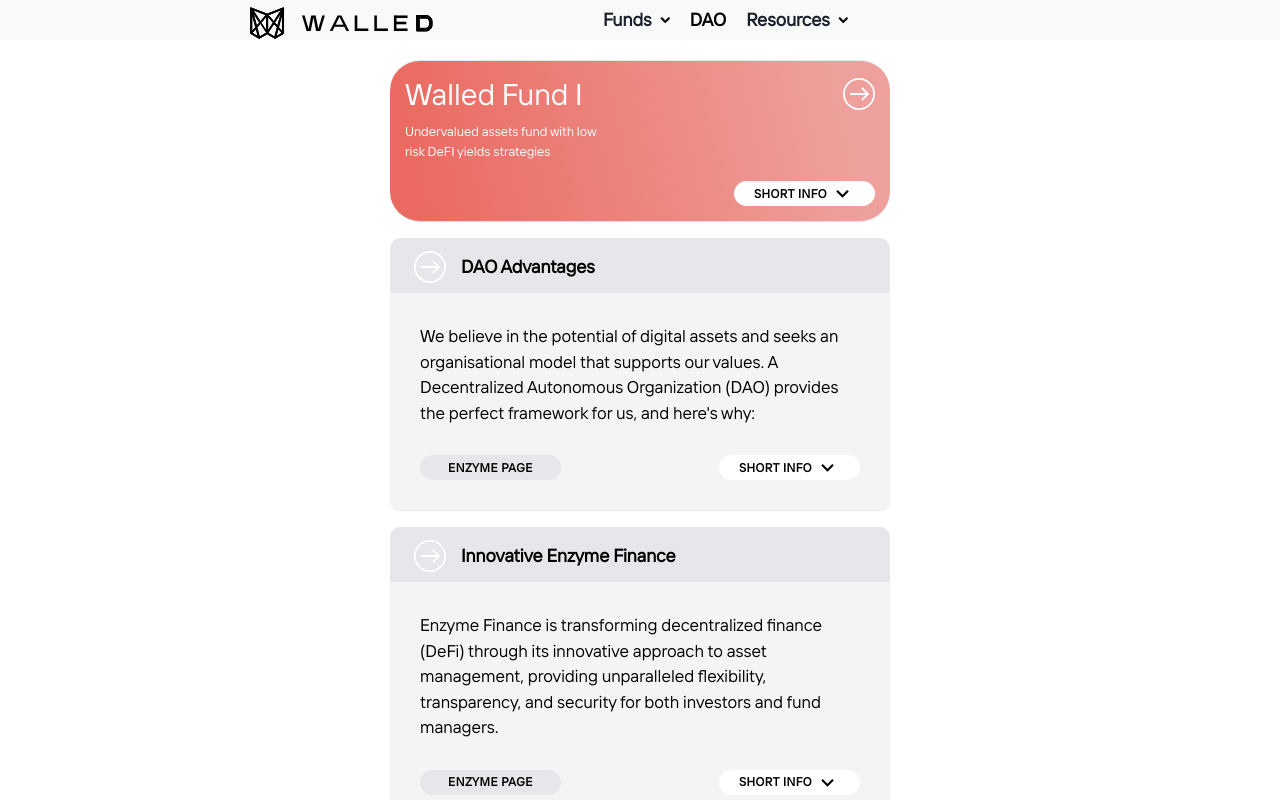
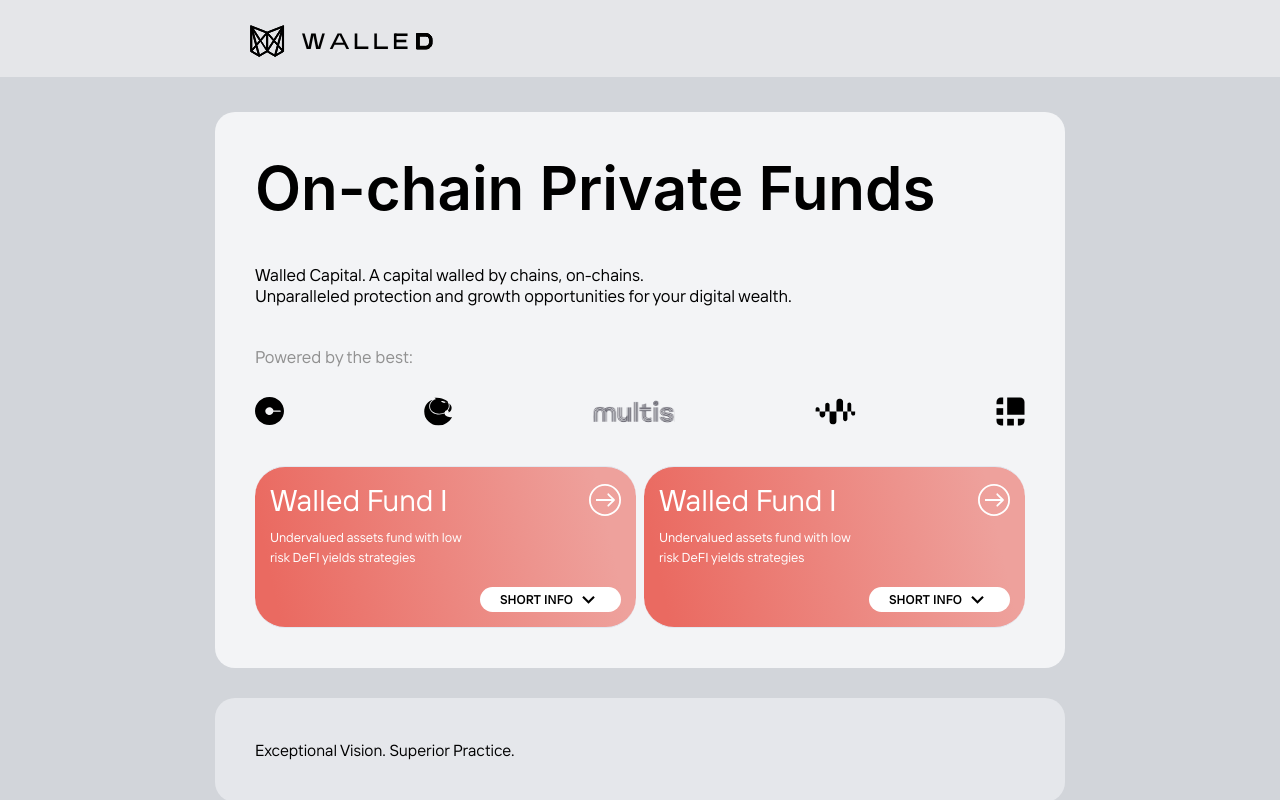
Before and after one commit to Walled-Capital/walled-capital-landing-page, a Next.js app: page / in a window 1280 px wide. Built offline with nearby package versions, Linux system fonts and the light colour scheme.

Commit message:
feature: added Private Funds section

```diff
--- a/src/components/layout/Header.tsx
+++ b/src/components/layout/Header.tsx
@@ -1,20 +1,11 @@
-import {
-  Button,
-  Flex,
-  Menu,
-  MenuButton,
-  MenuItem,
-  MenuList,
-  SystemStyleObject,
-} from "@chakra-ui/react";
-import { ChevronDownIcon } from "@src/assets/icons";
-import {Logo} from "@src/assets/logo";
+import { Flex, SystemStyleObject } from "@chakra-ui/react";
+import { Logo } from "@src/assets/logo";
 
 const HeaderStyles: SystemStyleObject = {
-  h: "72px",
+  py: "25px",
   px: "250px",
   alignItems: "center",
-  bgColor: "#F9F9F9",
+  bgColor: "#E5E6E9",
   w: "100%",
   ".logo": {
     position: "relative",
@@ -42,38 +33,38 @@
       <Flex className="logo">
         <Logo />
       </Flex>
-      <Flex className="menu">
-        <Flex>
-          <Menu>
-            <MenuButton
-              className="menuButton"
-              as={Button}
-              rightIcon={<ChevronDownIcon />}
-            >
-              Funds
-            </MenuButton>
-            <MenuList>
-              <MenuItem>LINK1</MenuItem>
-              <MenuItem>LINK2</MenuItem>
-            </MenuList>
-          </Menu>
-        </Flex>
-        <Flex className="menuButton">DAO</Flex>
-        <Menu>
-          <MenuButton
-            className="menuButton"
-            as={Button}
-            rightIcon={<ChevronDownIcon />}
-          >
-            Resources
-          </MenuButton>
-          <MenuList>
-            <MenuItem>LINK1</MenuItem>
-            <MenuItem>LINK2</MenuItem>
-          </MenuList>
-        </Menu>
-      </Flex>
-      <Flex visibility="hidden" w="12px" />
+      {/*<Flex className="menu">*/}
+      {/*  <Flex>*/}
+      {/*    <Menu>*/}
+      {/*      <MenuButton*/}
+      {/*        className="menuButton"*/}
+      {/*        as={Button}*/}
+      {/*        rightIcon={<ChevronDownIcon />}*/}
+      {/*      >*/}
+      {/*        Funds*/}
+      {/*      </MenuButton>*/}
+      {/*      <MenuList>*/}
+      {/*        <MenuItem>LINK1</MenuItem>*/}
+      {/*        <MenuItem>LINK2</MenuItem>*/}
+      {/*      </MenuList>*/}
+      {/*    </Menu>*/}
+      {/*  </Flex>*/}
+      {/*  <Flex className="menuButton">DAO</Flex>*/}
+      {/*  <Menu>*/}
+      {/*    <MenuButton*/}
+      {/*      className="menuButton"*/}
+      {/*      as={Button}*/}
+      {/*      rightIcon={<ChevronDownIcon />}*/}
+      {/*    >*/}
+      {/*      Resources*/}
+      {/*    </MenuButton>*/}
+      {/*    <MenuList>*/}
+      {/*      <MenuItem>LINK1</MenuItem>*/}
+      {/*      <MenuItem>LINK2</MenuItem>*/}
+      {/*    </MenuList>*/}
+      {/*  </Menu>*/}
+      {/*</Flex>*/}
+      {/*<Flex visibility="hidden" w="12px" />*/}
     </Flex>
   );
 };
--- a/src/components/layout/Layout.tsx
+++ b/src/components/layout/Layout.tsx
@@ -15,7 +15,7 @@
 export const Layout: FC<FlexProps> = ({ children, ...props }) => (
   <Flex sx={LayoutStyles} {...props} >
     <Header />
-    <Box as="main" flex="1 1 auto">
+    <Box as="main" flex="1 1 auto" w='100%'>
       {children}
     </Box>
     <Footer />
--- a/src/pages/index.tsx
+++ b/src/pages/index.tsx
@@ -1,34 +1,89 @@
-import {Flex, ListItem, OrderedList, Text, VStack} from "@chakra-ui/react";
-import { ProjectBoxV2 } from "@src/components/project-box-main/project-box-v2/ProjectBoxV2";
+import {Flex, FlexProps, Heading, HStack, Image, Text, VStack} from "@chakra-ui/react";
 import {ProjectBox} from "@src/components/project-box-main/project-box-v1/ProjectBox";
+import {FC, PropsWithChildren} from "react";
+
+const icons = [
+  "/Gnosis.svg",
+  "/Aragon.svg",
+  "/Miltis.svg",
+  "/Enzyme.svg",
+  "/Ledger.svg",
+];
+
+const SectionLayout: FC<PropsWithChildren & FlexProps> = ({children, ...props}) => (
+  <Flex {...props} w="100%" p="40px" borderRadius="20px">
+    {children}
+  </Flex>
+);
 
 export default function Home() {
   return (
     <Flex
-      sx={{
-        alignItems: "center",
-        justifyContent: "center",
-        w: "500px",
-        my: "20px",
-      }}
+      w="100%"
+      py="35px"
+      px="215px"
+      alignItems="center"
+      justifyContent="center"
     >
-      <VStack spacing={4}>
+      <VStack spacing={30} w="100%">
+        <SectionLayout bgColor="#F3F4F6">
+          <VStack spacing="40px" w="100%">
+            <Heading
+              w="100%"
+              fontSize="60px"
+              fontWeight="600"
+              lineHeight="72px"
+              textAlign="left"
+            >
+              On-chain Private Funds
+            </Heading>
+            <Text
+              fontSize="17px"
+              fontWeight="500"
+              lineHeight="21px"
+              textAlign="left"
+              w="100%"
+            >
+              Walled Capital. A capital walled by chains, on-chains.
+              <br/>
+              Unparalleled protection and growth opportunities for your digital
+              wealth.
+            </Text>
+            <Flex w="100%" flexDir="column">
+              <Text
+                fontSize="17px"
+                fontWeight="500"
+                lineHeight="21px"
+                color="#919191"
+                textAlign="left"
+                pb="30px"
+                w="100%"
+              >
+                Powered by the best:
+              </Text>
+              <Flex justifyContent="space-between">
+                {icons.map((src, index) => (
+                  <Image key={index} src={src} alt={src}/>
+                ))}
+              </Flex>
+            </Flex>
+            <HStack w="100%" alignItems="flex-start">
               <ProjectBox
-          accordionPanelRender={({ closeButton }) => (
+                accordionPanelRender={({closeButton}) => (
                   <VStack spacing={4} align="stretch">
                     <Text
                       sx={{
                         fontSize: "13px",
                       }}
                     >
-                A tokenised digital assets hedge fund with additional low-risk
-                yields from DeFis (no leverage and impermanent loss). It&apos;s
-                based on{" "}
+                      A tokenised digital assets hedge fund with additional
+                      low-risk yields from DeFis (no leverage and impermanent
+                      loss). It&apos;s based on{" "}
                       <Text as="span" fontWeight={700}>
                         enzyme.finance
                       </Text>{" "}
-                platform, providing real-time audible data and full control over
-                the assets.
+                      platform, providing real-time audible data and full
+                      control over the assets.
                     </Text>
                     <Flex
                       sx={{
@@ -40,19 +95,35 @@
                       }}
                     >
                       <VStack spacing={1} align="stretch" w="100%">
-                  <Flex w="100%" justifyContent="space-between" fontSize="13px">
+                        <Flex
+                          w="100%"
+                          justifyContent="space-between"
+                          fontSize="13px"
+                        >
                           <Flex>Management / Performance fees:</Flex>
                           <Flex fontWeight={700}>2% / 20%</Flex>
                         </Flex>
-                  <Flex w="100%" justifyContent="space-between" fontSize="13px">
+                        <Flex
+                          w="100%"
+                          justifyContent="space-between"
+                          fontSize="13px"
+                        >
                           <Flex>Fund life term:</Flex>
                           <Flex fontWeight={700}>5 years</Flex>
                         </Flex>
-                  <Flex w="100%" justifyContent="space-between" fontSize="13px">
+                        <Flex
+                          w="100%"
+                          justifyContent="space-between"
+                          fontSize="13px"
+                        >
                           <Flex>Soft-cap:</Flex>
                           <Flex fontWeight={700}>$1kk</Flex>
                         </Flex>
-                  <Flex w="100%" justifyContent="space-between" fontSize="13px">
+                        <Flex
+                          w="100%"
+                          justifyContent="space-between"
+                          fontSize="13px"
+                        >
                           <Flex>Hard-cap:</Flex>
                           <Flex fontWeight={700}>$10kk</Flex>
                         </Flex>
@@ -75,112 +146,93 @@
                   </VStack>
                 )}
               />
-
-        <ProjectBoxV2
-          iconSrc="/arrowInEllipse.svg"
-          title="DAO Advantages"
-          description="We believe in the potential of digital assets and seeks an
-            organisational model that supports our values. A Decentralized
-            Autonomous Organization (DAO) provides the perfect framework for us,
-            and here's why:"
-          accordionPanelRender={() => (
-            <Flex flexDir="column" px="30px" pb="30px">
-              <OrderedList>
-                <ListItem>
-                  <b>Decentralization & Transparency:</b> Real-time, verifiable
-                  information is available, with a focus on on-chain activities,
-                  which eliminates the need for audits and reduces operational
-                  costs.
-                </ListItem>
-                <ListItem>
-                  <b>Asset Control & Innovation:</b> The DAO emphasizes
-                  self-custody, allowing members to retain direct control over
-                  their assets. This model fosters innovation by utilizing smart
-                  contracts and decentralized applications (dApps) to automate
-                  processes and develop efficient investment products.
-                </ListItem>
-              </OrderedList>
+              <ProjectBox
+                accordionPanelRender={({closeButton}) => (
+                  <VStack spacing={4} align="stretch">
+                    <Text
+                      sx={{
+                        fontSize: "13px",
+                      }}
+                    >
+                      A tokenised digital assets hedge fund with additional
+                      low-risk yields from DeFis (no leverage and impermanent
+                      loss). It&apos;s based on{" "}
+                      <Text as="span" fontWeight={700}>
+                        enzyme.finance
+                      </Text>{" "}
+                      platform, providing real-time audible data and full
+                      control over the assets.
+                    </Text>
+                    <Flex
+                      sx={{
+                        p: "15px",
+                        border: "1px solid white",
+                        borderRadius: "20px",
+                        mb: "10px",
+                        w: "100%",
+                      }}
+                    >
+                      <VStack spacing={1} align="stretch" w="100%">
+                        <Flex
+                          w="100%"
+                          justifyContent="space-between"
+                          fontSize="13px"
+                        >
+                          <Flex>Management / Performance fees:</Flex>
+                          <Flex fontWeight={700}>2% / 20%</Flex>
                         </Flex>
+                        <Flex
+                          w="100%"
+                          justifyContent="space-between"
+                          fontSize="13px"
+                        >
+                          <Flex>Fund life term:</Flex>
+                          <Flex fontWeight={700}>5 years</Flex>
+                        </Flex>
+                        <Flex
+                          w="100%"
+                          justifyContent="space-between"
+                          fontSize="13px"
+                        >
+                          <Flex>Soft-cap:</Flex>
+                          <Flex fontWeight={700}>$1kk</Flex>
+                        </Flex>
+                        <Flex
+                          w="100%"
+                          justifyContent="space-between"
+                          fontSize="13px"
+                        >
+                          <Flex>Hard-cap:</Flex>
+                          <Flex fontWeight={700}>$10kk</Flex>
+                        </Flex>
+                      </VStack>
+                    </Flex>
+                    <Flex justifyContent="space-between">
+                      <Flex fontSize="12px" flexDir="column">
+                        <Text
+                          as="i"
+                          textTransform="uppercase"
+                          fontWeight={700}
+                          lineHeight="10px"
+                        >
+                          The fund launch:
+                        </Text>
+                        <Text as="i">beginning of May 2023</Text>
+                      </Flex>
+                      {closeButton}
+                    </Flex>
+                  </VStack>
                 )}
               />
-
-        <ProjectBoxV2
-          iconSrc="/arrowInEllipse.svg"
-          title="Innovative Enzyme Finance"
-          description="Enzyme Finance is transforming decentralized finance (DeFi) through its innovative approach to asset management, providing unparalleled flexibility, transparency, and security for both investors and fund managers."
-          accordionPanelRender={() => (
-            <Flex flexDir="column" px="30px" pb="30px">
-              <Text mb="30px">
-                By utilizing smart contracts and blockchain technology, the
-                platform simplifies fund creation, management, and investment,
-                eliminating third-party intermediaries.
-              </Text>
-              <Text>
-                Enzyme Finance&lsquo;s focus on security and transparency allows
-                investors to monitor their funds&lsquo; performance and validate
-                fund managers&lsquo; actions in real-time through
-                blockchain-recorded transactions.
-              </Text>
-            </Flex>
-          )}
-        />
-
-        <ProjectBoxV2
-          iconSrc="/arrowInEllipse.svg"
-          title="Security"
-          description="In the digital assets industry, security is crucial. Our tokenized crypto hedge fund emphasizes unparalleled protection for our fund members by utilizing top-ranking tools and leveraging an experienced team to minimize potential risks."
-          accordionPanelRender={() => (
-            <VStack px="30px" flexDir='column' spacing={30}>
-              <Text>
-                We select platforms and technologies with proven resilience
-                against hacks, popularity, and high security. Our expert team,
-                well-versed in the digital assets landscape, stays up-to-date with
-                best practices to maintain our platform&apos;s security, thus
-                safeguarding our fund members&apos; investments.
-              </Text>
-              <Text>
-                By continuously monitoring industry developments and adapting our
-                security measures, we provide our fund members with a secure and
-                trustworthy investment environment.
-              </Text>
+            </HStack>
           </VStack>
-          )}
-          imagesSrc={[
-            "/Gnosis.svg",
-            "/Aragon.svg",
-            "/Miltis.svg",
-            "/Enzyme.svg",
-            "/Ledger.svg",
-          ]}
-        />
-        <ProjectBoxV2
-          iconSrc="/arrowInEllipse.svg"
-          title="Security"
-          description="In the digital assets industry, security is crucial. Our tokenized crypto hedge fund emphasizes unparalleled protection for our fund members by utilizing top-ranking tools and leveraging an experienced team to minimize potential risks."
-          accordionPanelRender={() => (
-            <VStack px="30px" flexDir='column' spacing={30}>
-              <Text>
-                We select platforms and technologies with proven resilience
-                against hacks, popularity, and high security. Our expert team,
-                well-versed in the digital assets landscape, stays up-to-date with
-                best practices to maintain our platform&apos;s security, thus
-                safeguarding our fund members&apos; investments.
-              </Text>
-              <Text>
-                By continuously monitoring industry developments and adapting our
-                security measures, we provide our fund members with a secure and
-                trustworthy investment environment.
-              </Text>
-            </VStack>
-          )}
-          imagesSrc={[
-            "/mockicon.svg",
-            "/mockicon.svg",
-            "/mockicon.svg",
-            "/mockicon.svg",
-            "/mockicon.svg",
-          ]}
-        />
+        </SectionLayout>
+        <SectionLayout bgColor="#E5E7EB">
+          <Text>Exceptional Vision. Superior Practice.</Text>
+        </SectionLayout>
+        <SectionLayout bgColor="#E5E7EB">
+          <Text>Updates & News</Text>
+        </SectionLayout>
       </VStack>
     </Flex>
   );
--- a/src/styles/theme/theme.ts
+++ b/src/styles/theme/theme.ts
@@ -13,7 +13,7 @@
       },
       body: {
         height: "100%",
-        bg: "white",
+        bg: "#D2D5DA",
         color: "black",
       },
       "#__next": {
```
Also changed, not shown: src/pages/test.tsx (added, +187 -0 lines). Lines whose indentation alone changed are shown as unchanged.
